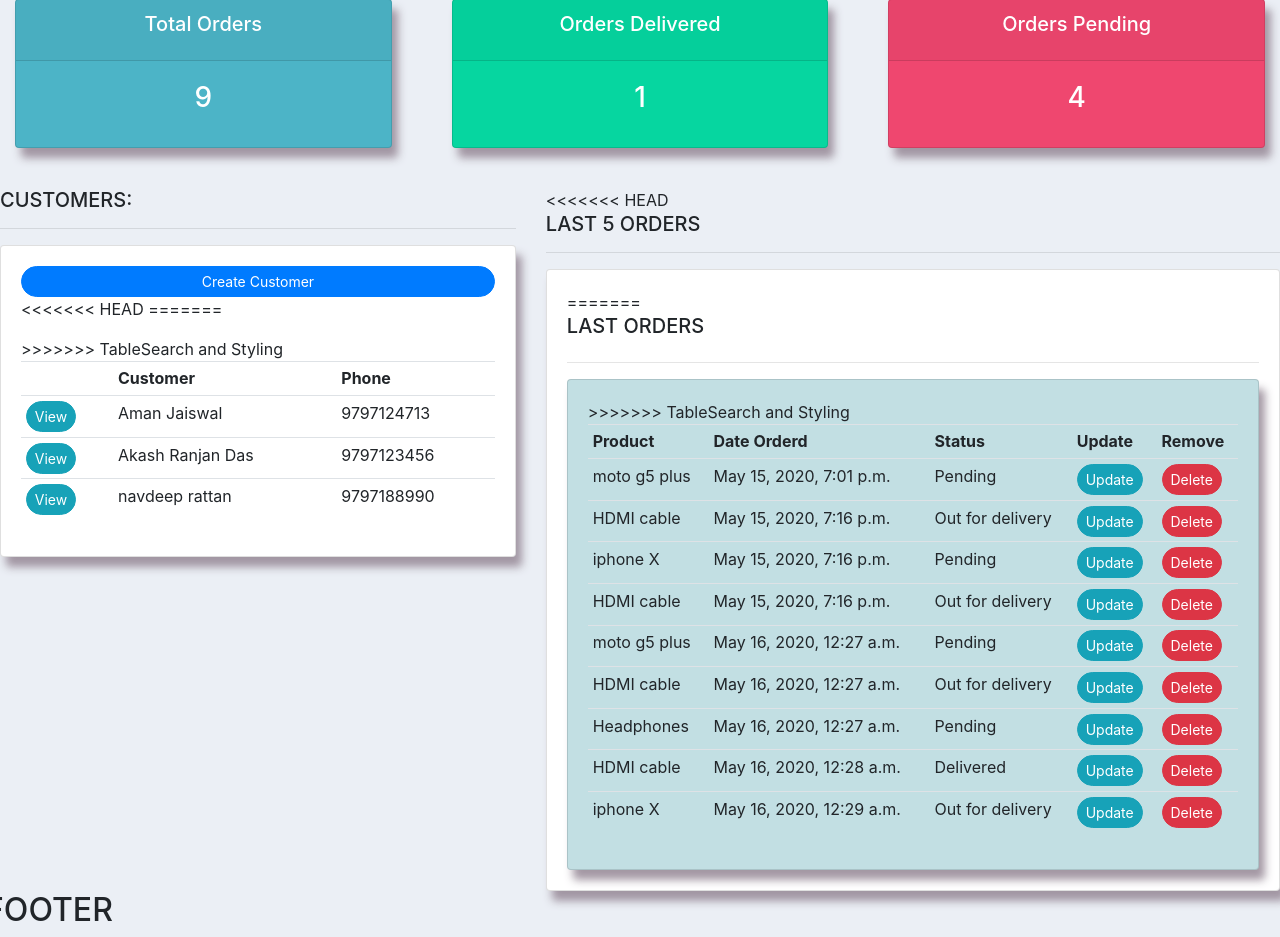
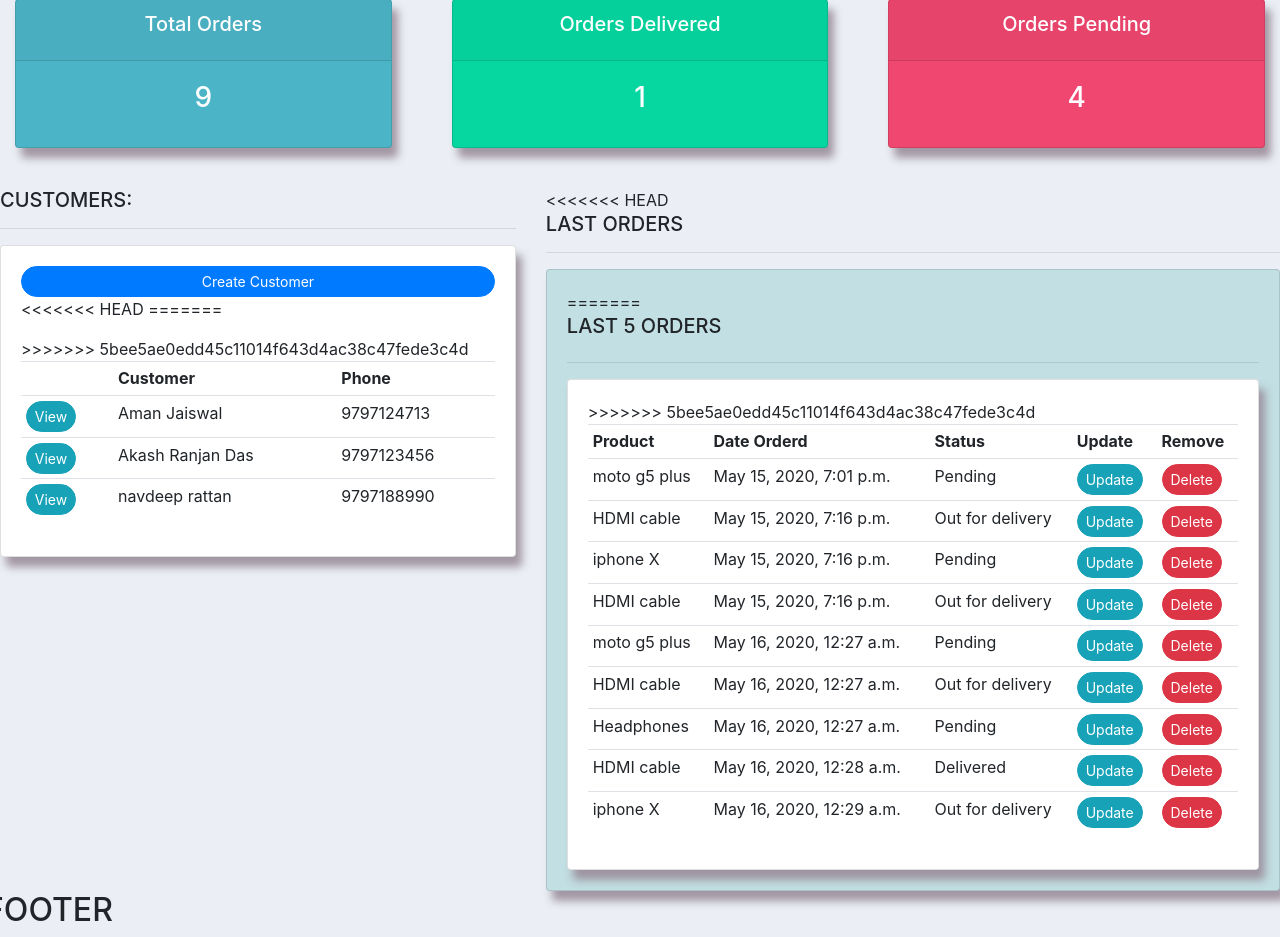
Before and after one commit to khalidfarooq/Customer-Hub, a Django app: page / in a window 1280 px wide. Shown: the part 154-1091 px from the top of the page. Run offline with Django 3.2, Linux system fonts and the light colour scheme; data comes from the database, SQL or seed files in the repository; both versions use the stored data as it was after the commit; some libraries are stand-ins or nearby versions.

Commit message:
Search Table and Styling

```diff
--- a/accounts/templates/accounts/customer.html
+++ b/accounts/templates/accounts/customer.html
@@ -10,10 +10,10 @@
       <h5>Customer:</h5>
       <hr>
 <<<<<<< HEAD
+      <a class="btn btn-outline-info  btn-sm btn-block" href="" >Update Customer</a>
+=======
       <a class="btn btn-outline-info  btn-sm btn-block" href="">Update Customer</a>
-=======
-      <a class="btn btn-outline-info  btn-sm btn-block" href="" >Update Customer</a>
->>>>>>> TableSearch and Styling
+>>>>>>> 5bee5ae0edd45c11014f643d4ac38c47fede3c4d
       <a class="btn btn-outline-info  btn-sm btn-block" href="{% url 'create_order' customer.id %}">Create Order</a>
 
     </div>
--- a/accounts/templates/accounts/dashboard.html
+++ b/accounts/templates/accounts/dashboard.html
@@ -13,10 +13,10 @@
 		<div class="card card-body">
 			<a class="btn btn-primary  btn-sm btn-block" href="">Create Customer</a>
 <<<<<<< HEAD
+			<table class="table table-sm" >
+=======
 			<table class="table table-sm">
-=======
-			<table class="table table-sm" >
->>>>>>> TableSearch and Styling
+>>>>>>> 5bee5ae0edd45c11014f643d4ac38c47fede3c4d
 				<tr>
 					<th></th>
 					<th>Customer</th>
@@ -37,14 +37,14 @@
 
 	<div class="col-md-7">
 <<<<<<< HEAD
+		<h5>LAST ORDERS</h5>
+		<hr>
+		<div class="card card-body" style="background-color: #c2dfe3;">
+=======
 		<h5>LAST 5 ORDERS</h5>
 		<hr>
 		<div class="card card-body">
-=======
-		<h5>LAST ORDERS</h5>
-		<hr>
-		<div class="card card-body" style="background-color: #c2dfe3;">
->>>>>>> TableSearch and Styling
+>>>>>>> 5bee5ae0edd45c11014f643d4ac38c47fede3c4d
 
 			<table class="table table-sm">
 				<tr>
```
Also changed, not shown: db.sqlite3.
